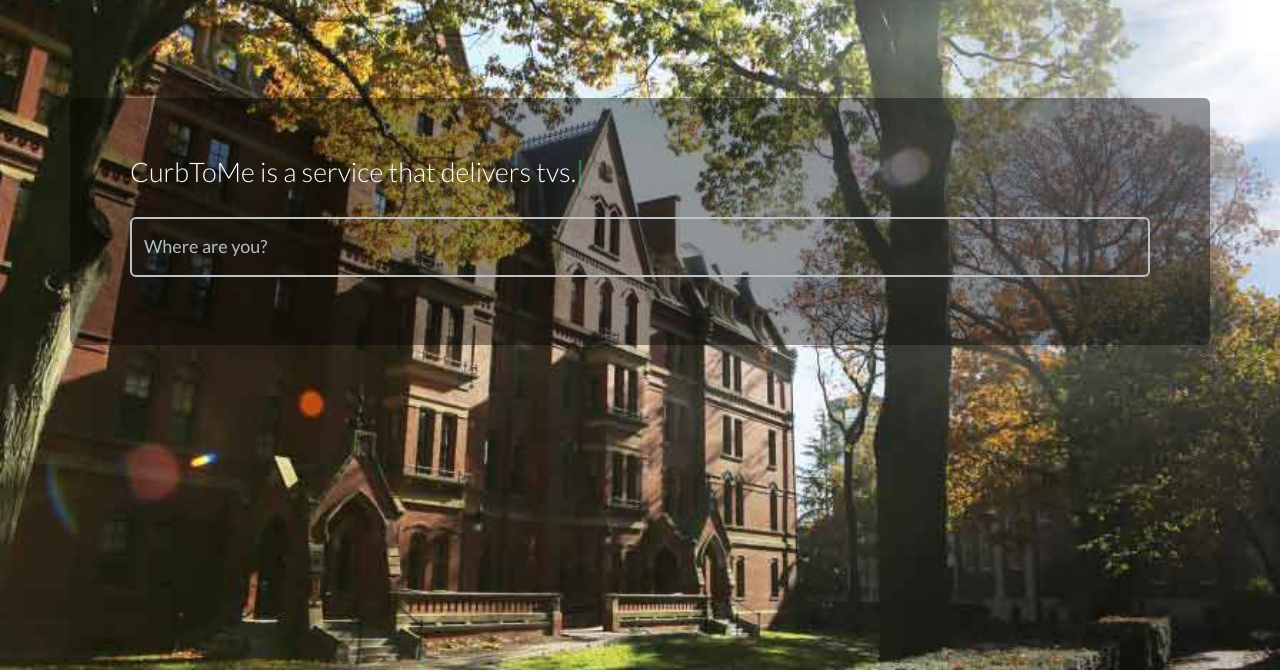
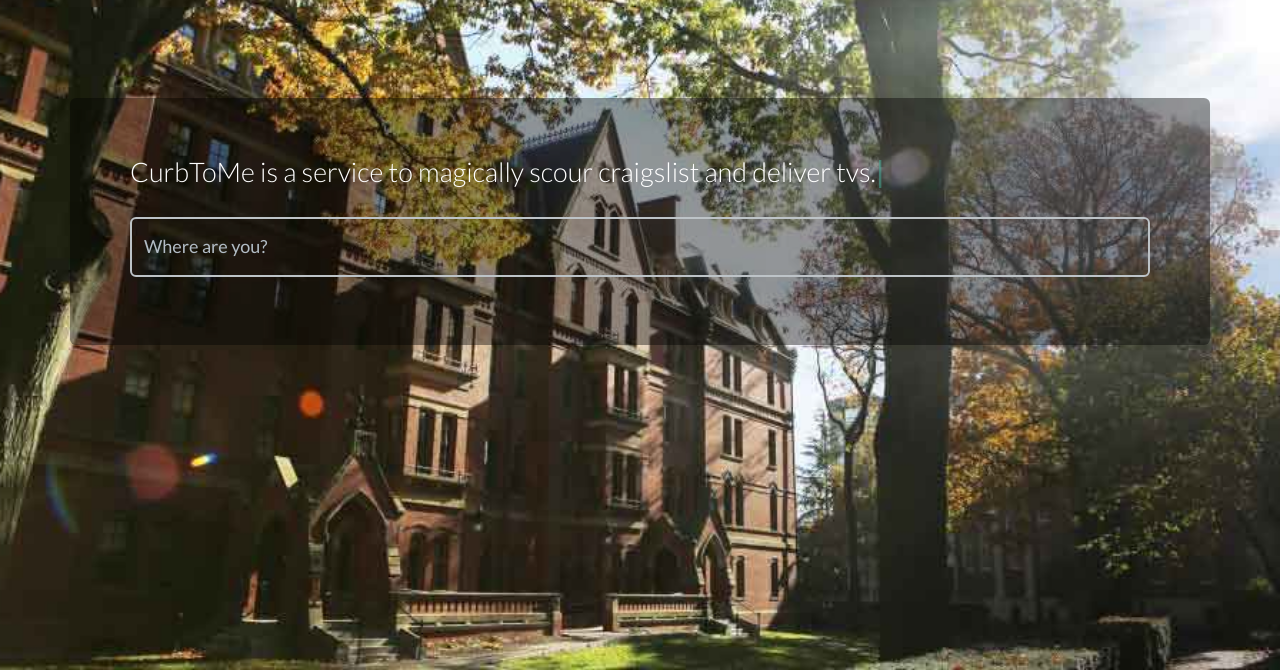
Before and after one commit to RyanBeatty/W-M1, a plain HTML site: page flaskr/templates/index.html in a window 1280 px wide. Shown: the part 130-800 px from the top of the page. Drawn offline with nearby package versions, Linux system fonts and the light colour scheme; files whose address does not match are found by name.

Commit message:
graphics

```diff
--- a/flaskr/templates/index.html
+++ b/flaskr/templates/index.html
@@ -100,7 +100,7 @@
       <!-- Main component for a primary marketing message or call to action -->
       <div class="jumbotron">
         <div class="form-group">
-          <p id="title">CurbToMe is a service that delivers <span class="options"></span></p>
+          <p id="title">CurbToMe is a service to magically scour craigslist and deliver  <span class="options"></span></p>
           <form action="/search" method="GET">
             <input type="text" class="form-control" name="site" id="exampleInputEmail1" placeholder="Where are you?">
           </form>
@@ -122,7 +122,7 @@
 <script>
     $(function(){
         $(".options").typed({
-            strings: ["couches.", "tvs.", "fridges.", "mattresses.","partners.", "trucks.", "babes.",  "free stuff."],
+            strings: ["couches.", "tvs.", "fridges.", "beds.","partners.", "trucks.", "babes.",  "free stuff."],
             typeSpeed: 30
         });
     });
```
Also changed, not shown: flaskr/static/graphics/icon_1024x1024.png (added).
